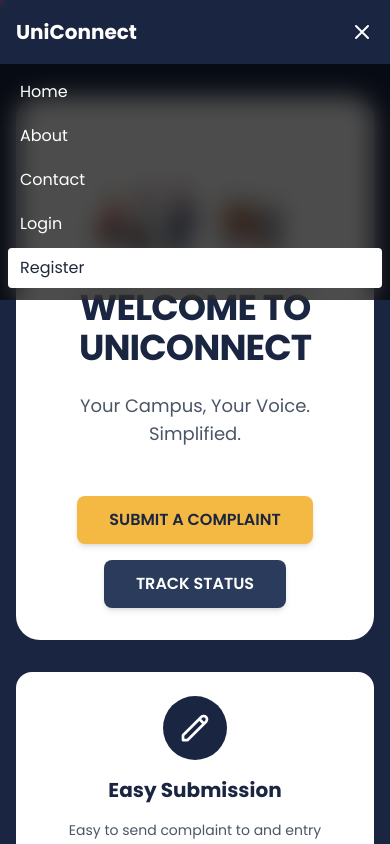
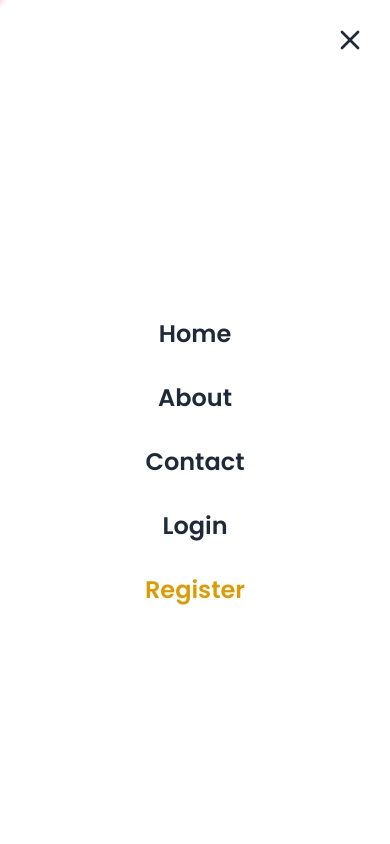
Before and after one commit to talha-amr/UniConnect-Cloud, a React (Vite) app: page / in a window 390 px wide. Both pictures are taken after a click on the button 362 px from the left and 32 px from the top of the page. Shown: the top 844 px of the page. Built offline with nearby package versions, Linux system fonts and the light colour scheme.

Commit message:
fixing mob resposnisveness

```diff
--- a/src/components/AdminDash.jsx
+++ b/src/components/AdminDash.jsx
@@ -211,7 +211,7 @@ const AdminDash = () => {
         <h2 className="text-3xl font-bold mb-8">Dashboard</h2>
 
         {/* Top Row - Two Cards */}
-        <div className="grid grid-cols-2 gap-6 mb-6">
+        <div className="grid grid-cols-1 lg:grid-cols-2 gap-6 mb-6">
           {/* Total Complaints Scatter Chart */}
           <div className="bg-white rounded-lg shadow p-6">
             <div className="flex items-start justify-between mb-4">
@@ -247,7 +247,7 @@ const AdminDash = () => {
         </div>
 
         {/* Bottom Row - Two Cards */}
-        <div className="grid grid-cols-2 gap-6">
+        <div className="grid grid-cols-1 lg:grid-cols-2 gap-6">
           {/* Department Pie Chart */}
           <div className="bg-white rounded-lg shadow p-6">
             <div className="flex items-start justify-between mb-4">
--- a/src/components/ComplaintModal.jsx
+++ b/src/components/ComplaintModal.jsx
@@ -55,7 +55,7 @@ const ComplaintModal = ({ isOpen, onClose, onSubmit, isSubmitting }) => {
 
     return (
         <div className="fixed inset-0 z-50 flex items-center justify-center bg-black/50 backdrop-blur-sm p-4">
-            <div className="bg-white rounded-xl shadow-2xl w-full max-w-lg overflow-hidden animate-in fade-in zoom-in duration-200">
+            <div className="bg-white rounded-xl shadow-2xl w-full max-w-md mx-4 overflow-hidden animate-in fade-in zoom-in duration-200">
 
                 {/* Header */}
                 <div className="flex justify-between items-center p-6 border-b border-gray-100 bg-[#FFFDF7]">
--- a/src/components/Hero.jsx
+++ b/src/components/Hero.jsx
@@ -2,10 +2,10 @@ import React from 'react';
 
 const Hero = () => {
   return (
-    <div className="min-h-screen bg-[#1A2641] flex items-center justify-center py-[6rem]  md:py-[7vw]">
+    <div className="min-h-screen bg-[#1A2641] flex items-center justify-center py-20 md:py-[7vw]">
       <div className="my-container w-full">
         {/* Main Hero Card */}
-        <div className="bg-[#FFFFFF] rounded-3xl p-8  md:p-12 relative overflow-hidden">
+        <div className="bg-[#FFFFFF] rounded-3xl p-6 md:p-12 relative overflow-hidden">
           {/* Speech Bubble Tail */}
 
           {/* Content Container */}
@@ -42,7 +42,7 @@ const Hero = () => {
         </div>
 
         {/* Feature Cards */}
-        <div className="grid md:grid-cols-3 gap-6 mt-8">
+        <div className="grid grid-cols-1 md:grid-cols-3 gap-6 mt-8">
           {/* Easy Submission */}
           <div className="bg-[#FFFFFF] rounded-2xl p-6 text-center space-y-4">
             <div className="w-16 h-16 bg-[#1A2641] rounded-full mx-auto flex items-center justify-center">
--- a/src/components/Navbar.jsx
+++ b/src/components/Navbar.jsx
@@ -1,5 +1,6 @@
 import { useState } from "react";
 import { Link } from "react-router-dom";
+import { X, Menu } from 'lucide-react'; // Assuming lucide-react is available given SlideNavbar uses it
 
 export default function Navbar({ theme = "blue" }) {
   const [isOpen, setIsOpen] = useState(false);
@@ -39,40 +40,67 @@ export default function Navbar({ theme = "blue" }) {
           {theme !== "login" && (
             <div className="md:hidden flex items-center">
               <button
-                onClick={() => setIsOpen(!isOpen)}
+                onClick={() => setIsOpen(true)}
                 className={`${textColor} focus:outline-none`}
               >
-                <svg
-                  className="w-6 h-6"
-                  fill="none"
-                  stroke="currentColor"
-                  viewBox="0 0 24 24"
-                  xmlns="http://www.w3.org/2000/svg"
-                >
-                  {isOpen ? (
-                    <path strokeLinecap="round" strokeLinejoin="round" strokeWidth={2} d="M6 18L18 6M6 6l12 12" />
-                  ) : (
-                    <path strokeLinecap="round" strokeLinejoin="round" strokeWidth={2} d="M4 6h16M4 12h16M4 18h16" />
-                  )}
-                </svg>
+                <Menu size={24} />
               </button>
             </div>
           )}
         </div>
       </div>
 
-      {isOpen && theme !== "login" && (
-        <div className={`${theme === "white" ? "bg-white" : "bg-black/70 backdrop-blur-md"} px-2 pt-2 pb-3 space-y-1`}>
-          <Link to="/" className={`block px-3 py-2 rounded ${textColor} ${hoverColor}`}>Home</Link>
-          <Link to="/about" className={`block px-3 py-2 rounded ${textColor} ${hoverColor}`}>About</Link>
-          <Link to="/contact" className={`block px-3 py-2 rounded ${textColor} ${hoverColor}`}>Contact</Link>
-          <Link to="/login" className={`block px-3 py-2 rounded ${textColor} ${hoverColor}`}>Login</Link>
-          <Link
-            to="/register"
-            className={`block px-3 py-2 rounded ${theme === "white" ? "bg-black text-white hover:bg-gray-800" : "bg-white text-gray-800 hover:bg-gray-200"}`}
-          >
-            Register
-          </Link>
+      {/* Mobile Menu Overlay */}
+      {isOpen && (
+        <div className="fixed inset-0 z-50 bg-white animate-slide-in-right flex flex-col">
+          {/* Close Button Header */}
+          <div className="flex justify-end p-6">
+            <button
+              onClick={() => setIsOpen(false)}
+              className="text-gray-800 focus:outline-none"
+            >
+              <X size={32} />
+            </button>
+          </div>
+
+          {/* Menu Items */}
+          <div className="flex flex-col items-center justify-center flex-1 space-y-8">
+            <Link
+              to="/"
+              className="text-2xl font-semibold text-gray-800 hover:text-orange-500"
+              onClick={() => setIsOpen(false)}
+            >
+              Home
+            </Link>
+            <Link
+              to="/about"
+              className="text-2xl font-semibold text-gray-800 hover:text-orange-500"
+              onClick={() => setIsOpen(false)}
+            >
+              About
+            </Link>
+            <Link
+              to="/contact"
+              className="text-2xl font-semibold text-gray-800 hover:text-orange-500"
+              onClick={() => setIsOpen(false)}
+            >
+              Contact
+            </Link>
+            <Link
+              to="/login"
+              className="text-2xl font-semibold text-gray-800 hover:text-orange-500"
+              onClick={() => setIsOpen(false)}
+            >
+              Login
+            </Link>
+            <Link
+              to="/register"
+              className="text-2xl font-semibold text-[#E09B04] hover:text-[#C88903]"
+              onClick={() => setIsOpen(false)}
+            >
+              Register
+            </Link>
+          </div>
         </div>
       )}
     </nav>
--- a/src/components/Register.jsx
+++ b/src/components/Register.jsx
@@ -93,7 +93,7 @@ const Register = () => {
   };
 
   return (
-    <div className="min-h-screen bg-white flex items-center justify-center pt-[6rem] md:pt-[8vw] pb-[2vw]">
+    <div className="min-h-screen bg-white flex items-center justify-center pt-24 pb-8 md:pt-[8vw] md:pb-[2vw]">
       <div className="my-container w-full">
         <div className="max-w-2xl mx-auto">
           {/* Header */}
@@ -111,7 +111,7 @@ const Register = () => {
             <h3 className="text-lg font-semibold text-[#1A2641] mb-4 text-center">
               Select Account Type
             </h3>
-            <div className="grid grid-cols-3 gap-4">
+            <div className="grid grid-cols-1 sm:grid-cols-3 gap-4">
               <button
                 onClick={() => setUserType('student')}
                 className={`py-4 px-6 rounded-lg font-semibold transition-all duration-200 ${userType === 'student'
--- a/src/components/StaffDashboardComp.jsx
+++ b/src/components/StaffDashboardComp.jsx
@@ -23,7 +23,7 @@ const StaffDashboardComp = ({ user, complaints = [] }) => {
             {/* 2. Main Content: Single Large White Box */}
             <div className="max-w-5xl mx-auto bg-white rounded-xl shadow-sm p-10 min-h-[600px]">
 
-                <div className="space-y-12">
+                <div className="grid grid-cols-1 md:grid-cols-2 lg:grid-cols-4 gap-8">
 
                     {/* Stat 1: Complaints Solved */}
                     <StatItem
--- a/src/components/StudentDashboard.jsx
+++ b/src/components/StudentDashboard.jsx
@@ -55,7 +55,7 @@ const DashboardHome = ({ user, complaints = [] }) => {
                 </button>
 
                 {/* Stats Section */}
-                <div className="space-y-6">
+                <div className="grid grid-cols-1 md:grid-cols-3 gap-6">
 
                     {/* Stat Item 1: Complaints Solved */}
                     <StatItem
@@ -72,11 +72,6 @@ const DashboardHome = ({ user, complaints = [] }) => {
                         description="Total number of complaints Lodged this semester."
                         icon={<FilePlus size={28} className="text-orange-400" />}
                     />
-
-                    {/* Carousel Indicator Dot */}
-                    <div className="flex justify-center py-2">
-                        <div className="w-2 h-2 bg-black rounded-full"></div>
-                    </div>
 
                     {/* Stat Item 3: Pending Complaints */}
                     <StatItem
--- a/src/index.css
+++ b/src/index.css
@@ -10,5 +10,18 @@
 }
 
 .my-container {
-  @apply   px-4 sm:px-6 lg:px-[3vw] w-full;
+  @apply px-4 sm:px-6 lg:px-[3vw] w-full;
 }
+
+@keyframes slideInRight {
+  from {
+    transform: translateX(100%);
+  }
+  to {
+    transform: translateX(0);
+  }
+}
+
+.animate-slide-in-right {
+  animation: slideInRight 0.3s ease-out forwards;
+}
```
Also changed, not shown: src/components/AdminComplaint.jsx (+4 -4 lines), src/components/StaffAssignedComplaint.jsx (+8 -3 lines), src/components/StudentComplaint.jsx (+6 -1 lines), 1 other file (tests, documents, lock files or other folders).
